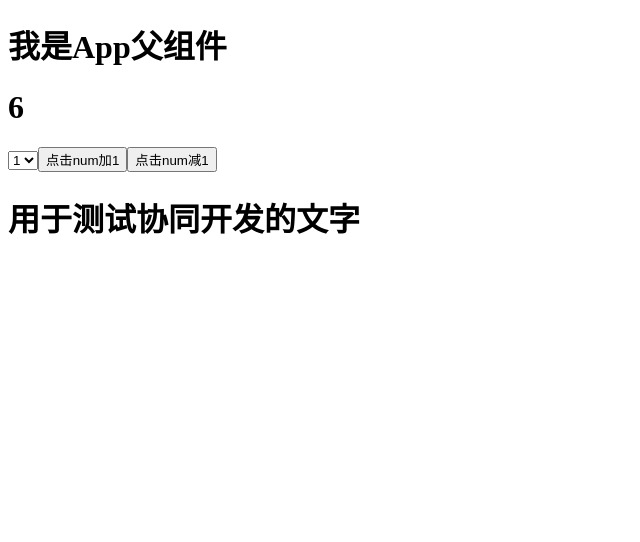
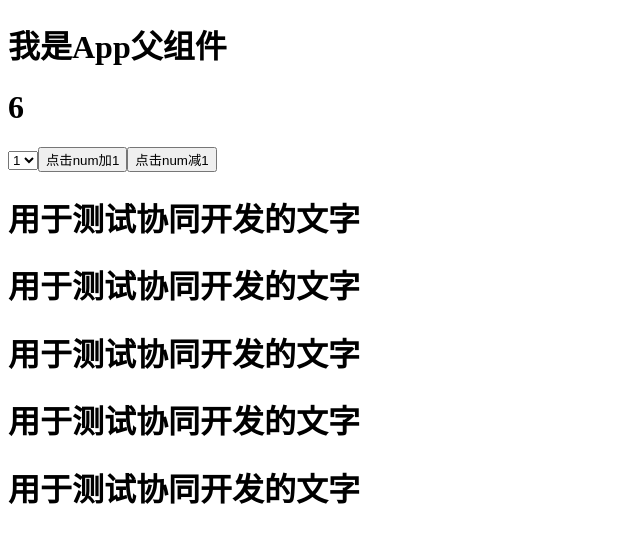
Before and after one commit to Aabcdec/textVue, a Vue app: page / in a window 1280 px wide. Shown: the top 542 px of the page, without its empty margins (0-640 px from the left). Built offline with nearby package versions, Linux system fonts and the light colour scheme.

Commit message:
用于协同开发测试2

```diff
--- a/src/App.vue
+++ b/src/App.vue
@@ -2,6 +2,10 @@
   <div>
     <h1>我是App父组件</h1>
     <TextComponent  />
+    <h1>用于测试协同开发的文字</h1>
+    <h1>用于测试协同开发的文字</h1>
+    <h1>用于测试协同开发的文字</h1>
+    <h1>用于测试协同开发的文字</h1>
     <h1>用于测试协同开发的文字</h1>
   </div>
 </template>
```
